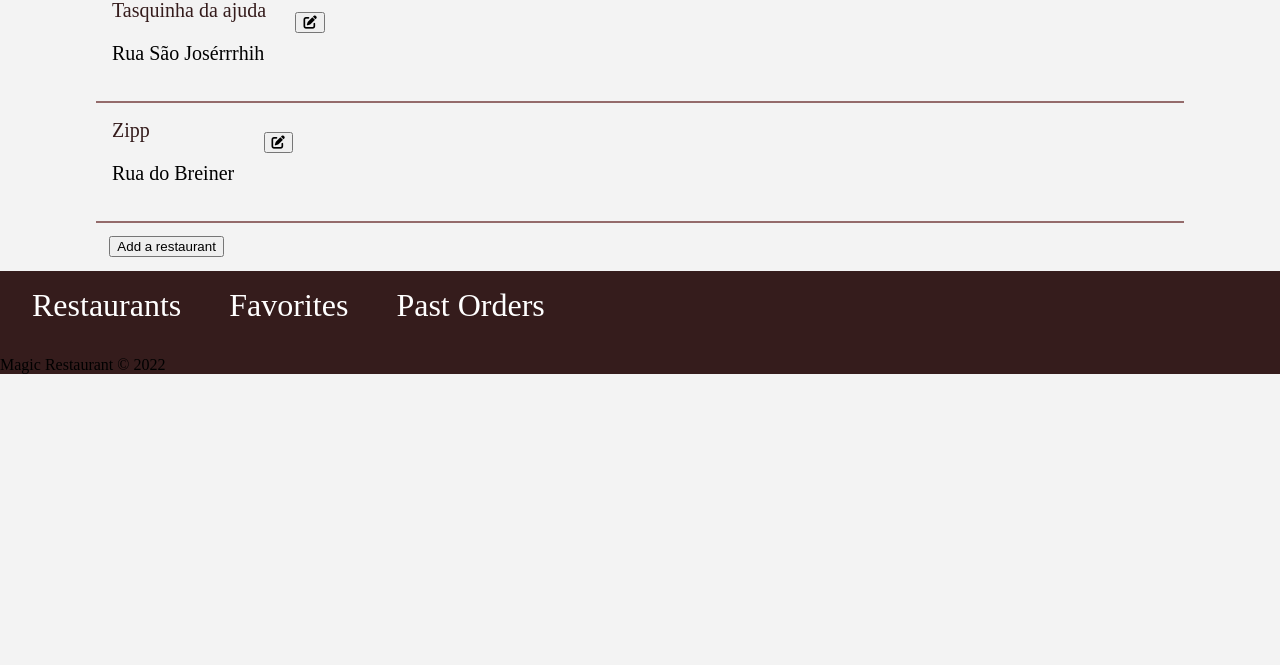
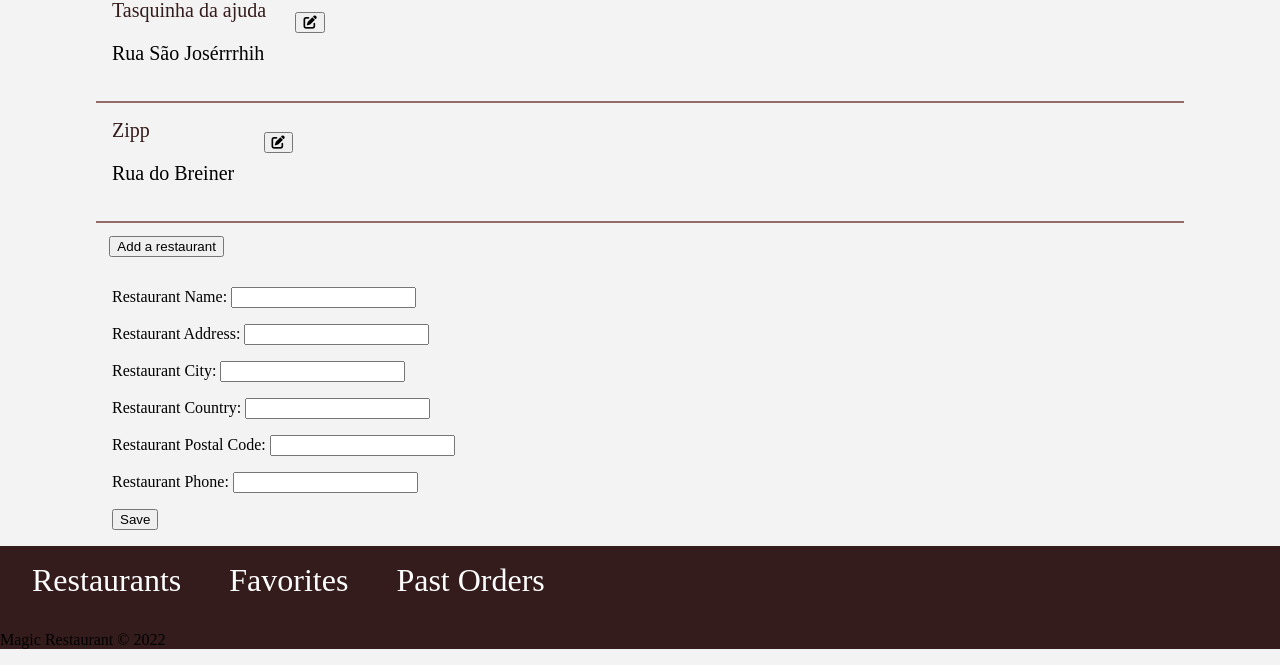
Before and after one commit to srissirs/MagicRestaurant, a PHP site: page /pages/profile.php in a window 1280 px wide, after a click on "Add a restaurant". Shown: the part 824-1489 px from the top of the page. Before the commit the page ends 1198 px from the top, so only its background shows below. Run offline with PHP 8.4, Linux system fonts and the light colour scheme; the visitor is signed in with stand-in values (Sample User, id 1); data comes from the database, SQL or seed files in the repository; a stand-in replaces the project's code that opens the database connection; some libraries are stand-ins or nearby versions.

Commit message:
add restaurant (fix)

```diff
--- a/script.js
+++ b/script.js
@@ -313,7 +313,7 @@ function openForm() {
 }
 
 function addRestaurant() {
-  var addRestaurant = event.target.parentElement.children[5];
+  var addRestaurant = document.getElementById("addRestaurant");
   if (addRestaurant.style.display === "none") {
     addRestaurant.style.display = "block";
   }
--- a/templates/profile.tpl.php
+++ b/templates/profile.tpl.php
@@ -96,7 +96,7 @@ require_once(__DIR__ . '/../database/customer.class.php');
       </section>
     <?php } ?>
     <button onclick="addRestaurant()"> Add a restaurant </button>
-    <section class="addRestaurant" style="display: none;">
+    <section class="addRestaurant" style="display: none;" id="addRestaurant">
 
       <form action="../actions/action_add_restaurant.php"  method="post">
         <div>
```
